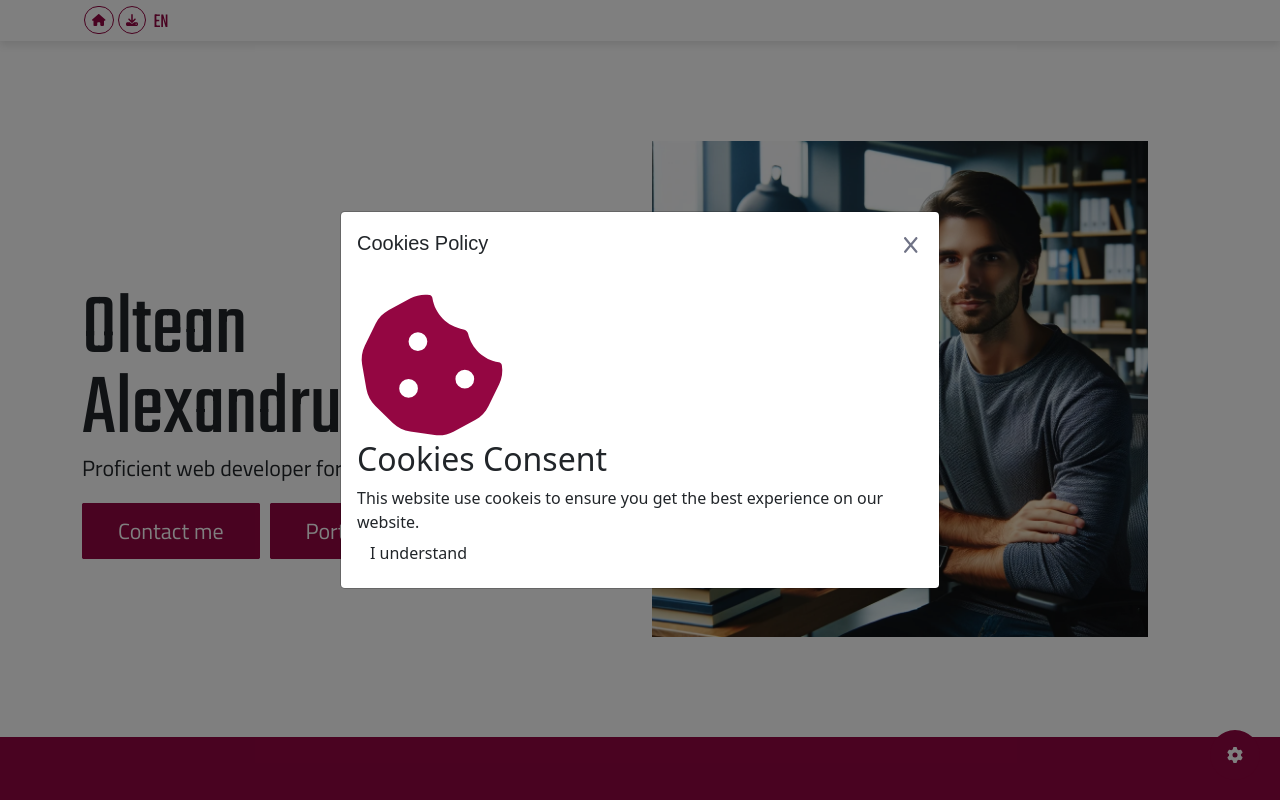
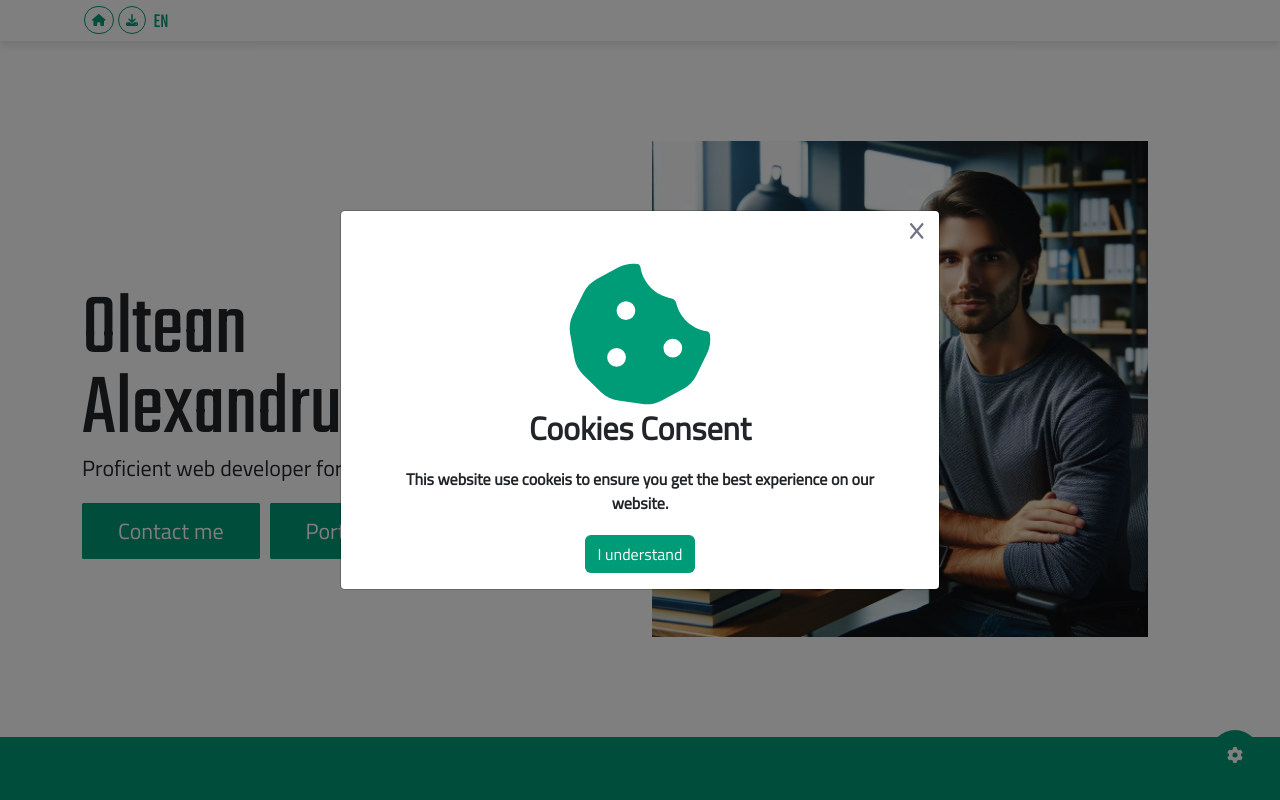
Before and after one commit to alexoltean97/portofolio, a React (Vite) app: page / in a window 1280 px wide. Shown: the top 800 px of the page. Built offline with nearby package versions, Linux system fonts and the light colour scheme; a web font is replaced by a local one.

Commit message:
Install Cookie APi

```diff
--- a/package.json
+++ b/package.json
@@ -20,6 +20,7 @@
     "bootstrap": "^5.3.2",
     "i18next": "^23.7.16",
     "i18next-browser-languagedetector": "^7.2.0",
+    "js-cookie": "^3.0.5",
     "localforage": "^1.10.0",
     "match-sorter": "^6.3.2",
     "react": "^18.2.0",
--- a/src/components/portofolio/CookiesModal/CookiesModal.jsx
+++ b/src/components/portofolio/CookiesModal/CookiesModal.jsx
@@ -1,19 +1,36 @@
-import React from "react";
+import React, { useState, useEffect } from "react";
 import { FontAwesomeIcon } from "@fortawesome/react-fontawesome";
 import { faCookieBite } from "@fortawesome/free-solid-svg-icons";
+import { useTranslation } from "react-i18next";
+import Cookies from "js-cookie";
 
-const CookiesModal = () => {
+const CookiesModal = ({ onClose }) => {
+  const { t } = useTranslation();
+  const [cookiesAccept, setCookiesAccept] = useState(false);
+
+  useEffect(() => {
+    const consent = Cookies.get("cookiesAccept");
+    if (consent === "true") {
+      onClose();
+    }
+  }, [onClose]);
+
+  const handleAccept = () => {
+    setCookiesAccept(true);
+    Cookies.set("cookiesAccept", true, { expires: 365 });
+    onClose();
+  };
+
   return (
     <div className="cookie-body">
       <FontAwesomeIcon icon={faCookieBite} />
-      <h2>Cookies Consent</h2>
-      <p>
-        This website use cookeis to ensure you get the best experience on our
-        website.
-      </p>
-
-        <button className="btn btn-cookie">I understand</button>
-
+      <div className="cookie-content">
+        <h2>{t("cookiesConsent")}</h2>
+        <p>{t("cookiesThisWebsite")}</p>
+        <button className="btn btn-cookie" onClick={handleAccept}>
+          {t("understand")}
+        </button>
+      </div>
     </div>
   );
 };
--- a/src/i18n/i18n.js
+++ b/src/i18n/i18n.js
@@ -84,6 +84,7 @@ i18next
           roundedNavigation: "Rounded navigation bar",
           sideMenu: "Side Navigation",
           cookiesConsent: "Cookies Consent",
+          cookiesPolicy: "Cookies Policy",
           cookiesThisWebsite: "This website use cookeis to ensure you get the best experience on our website.",
           understand: "I understand"
         },
@@ -165,6 +166,7 @@ i18next
           roundedNavigation: "Abgerundete Navigationsleiste",
           sideMenu: "Seitennavigation",
           cookiesConsent: "Einwilligung zu Cookies",
+          cookiesPolicy: "Cookie-Richtlinie",
           cookiesThisWebsite: "Diese Website verwendet Cookies, um sicherzustellen, dass Sie auf unserer Website das bestmögliche Erlebnis haben.",
           understand: "Ich verstehe"
         },
--- a/src/layout/HomePageLayout/HomePageLayout.jsx
+++ b/src/layout/HomePageLayout/HomePageLayout.jsx
@@ -1,4 +1,5 @@
 import React, { useEffect, useState } from "react";
+import { useTranslation } from "react-i18next";
 import ReactPortal from "../../components/utils/ReactPortal/ReactPortal";
 import Header from "../globals/Header/Header";
 import Footer from "../globals/Footer/Footer";
@@ -11,8 +12,10 @@ import Education from "../../components/homepage/Education/Education";
 import ThemeMenu from "../../components/theme/ThemeMenu/ThemeMenu";
 import ThemeButton from "../../components/theme/ThemeButton/ThemeButton";
 import CookiesModal from "../../components/portofolio/CookiesModal/CookiesModal";
+import Cookies from "js-cookie";
 
 const HomePageLayout = () => {
+  const { t } = useTranslation();
   const [isOpen, setIsOpen] = useState(false);
   const [modalContent, setModalContent] = useState(null);
 
@@ -21,18 +24,23 @@ const HomePageLayout = () => {
     setModalContent(contentType);
   };
 
+  const closeModal = () => {
+    setIsOpen(false); // Ensure the modal is closed
+    setModalContent(null); // Optionally clear the modal content
+  };
+
   useEffect(() => {
-    openModal("cookie");
+    const consent = Cookies.get('cookiesAccept');
+    if (consent !== "true") {
+      openModal("cookie");
+    }
   }, []);
-
   const renderModalContent = () => {
     switch (modalContent) {
       case "theme":
         return <ThemeMenu />;
       case "cookie":
-        return (
-          <CookiesModal />
-        );
+        return <CookiesModal onClose={closeModal} />; // Pass closeModal as the onClose prop
       default:
         return null;
     }
@@ -48,7 +56,7 @@ const HomePageLayout = () => {
       <Certificates />
       <Education />
       <ReactPortal
-        head={modalContent === "theme" ? "Theme Settings" : "Cookies Policy"}
+        head={modalContent === "theme" ? "Theme Settings" : t("cookiesPolicy")}
         mainClass={modalContent === "theme" ? "main-set" : "cookie-modal"}
         isOpen={isOpen}
         onClose={() => openModal(null)}
--- a/src/scss/globals/variables.scss
+++ b/src/scss/globals/variables.scss
@@ -1,6 +1,7 @@
 :root {
     /** Colors  **/
-    --main-color: #940642;
+   // --main-color: #940642;
+    --main-color: #009B77;
     --secondary-color: #6a5acd;
     --dark-emarald-green: #004D40;
     --jewel-toned-emerald: #009B77;
--- a/src/scss/landing-page/cookies.scss
+++ b/src/scss/landing-page/cookies.scss
@@ -1,9 +1,39 @@
 @import '../globals/variables.scss';
 
 .cookie-body{
+    position: relative;
+
     svg{
         font-size: 150px;
         color: $main-color;
+        display: block;
+        margin: 0 auto;
+    }
+
+    .cookie-content{
+        font-family: var(--third-font);
         text-align: center;
+        h2{
+            font-weight: bold;
+        }
+        p{
+            margin: 20px;
+            font-weight: bold;
+        }
+
+        button{
+            background-color: $main-color;
+            color: $plain-white;
+        }
     }
 }
+
+#modal > div > div > div > div.modal-header > button{
+    position: absolute;
+    top:10px;
+    right: 10px;
+}
+
+#modal > div > div > div > div.modal-header > h5{
+    display: none;
+}
```
Also changed, not shown: ideas.txt, 1 other file (tests, documents, lock files or other folders).
